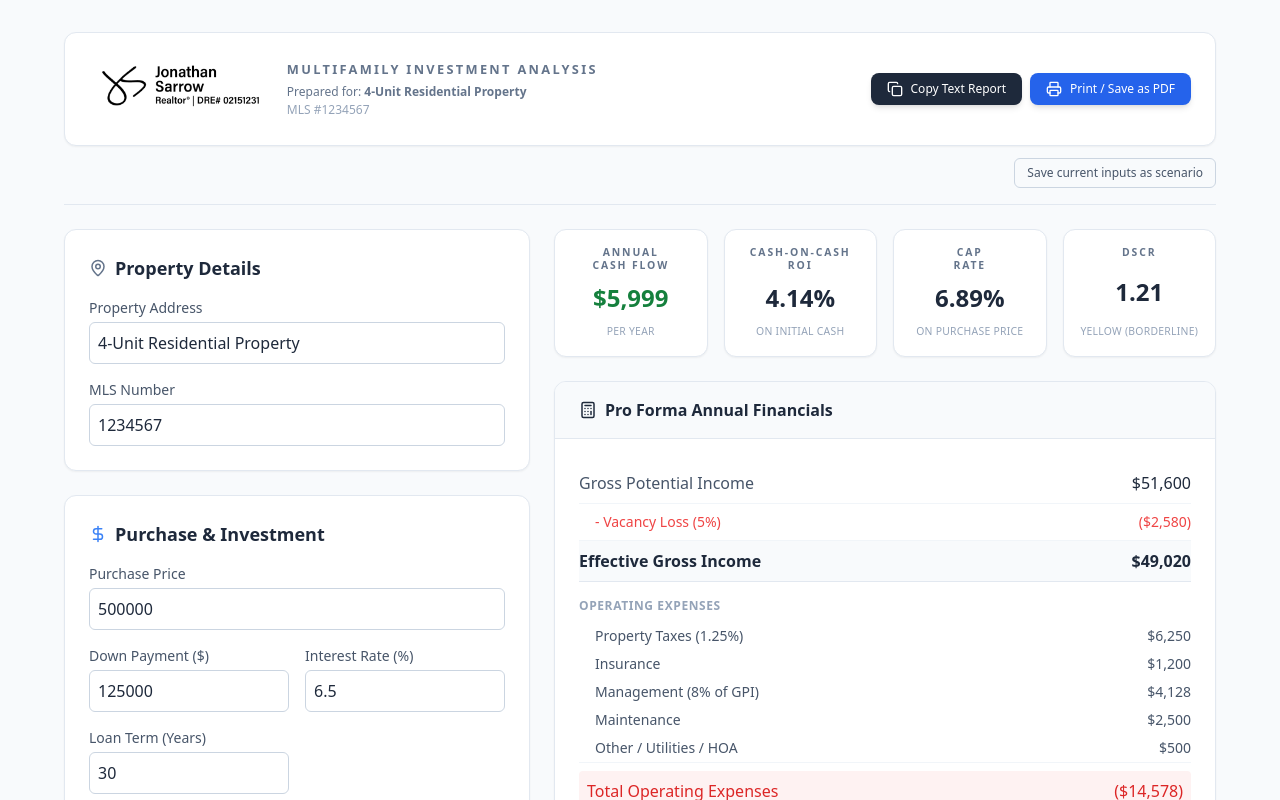
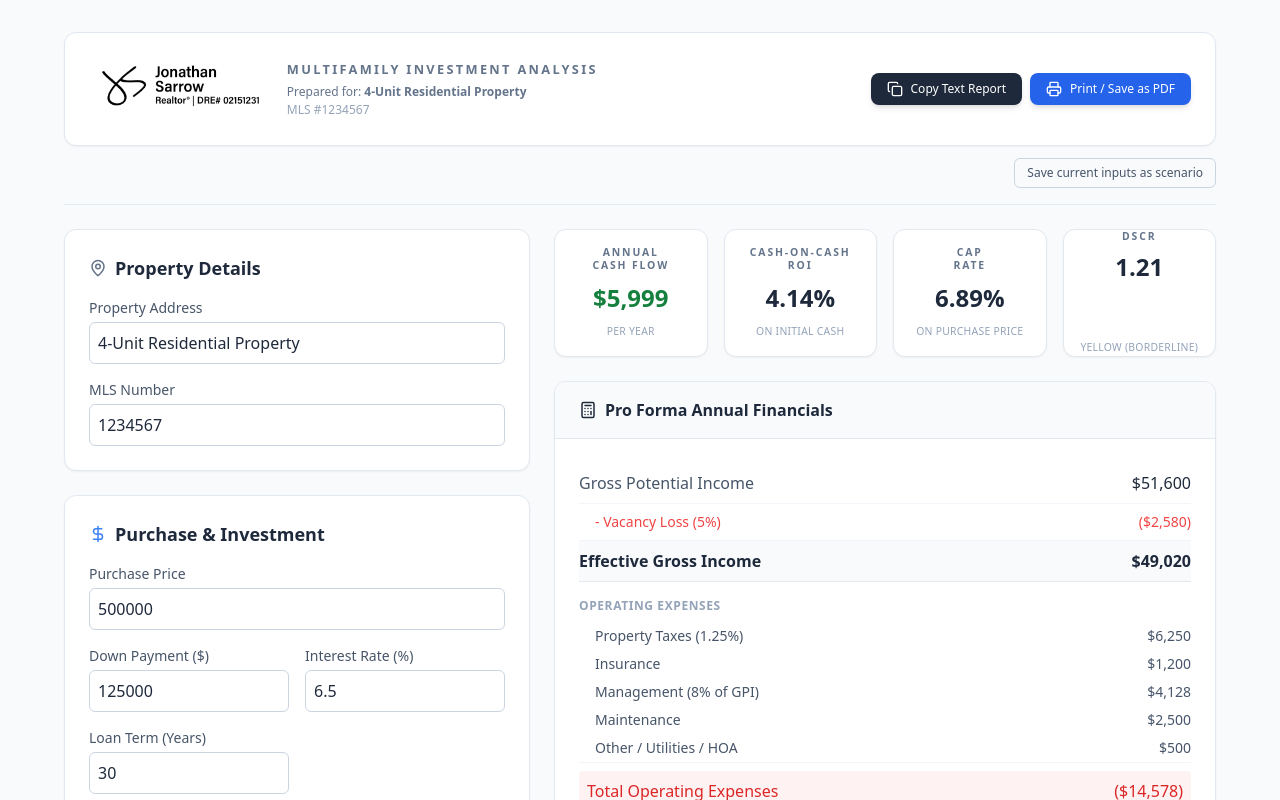
Before and after one commit to Teamsarrow/Multifamily-ROI-analyzer, a React (Vite) app: page / in a window 1280 px wide. Shown: the top 800 px of the page. Built offline with nearby package versions, Linux system fonts and the light colour scheme; the HTML template or start-up script is replaced by a standard one.

Commit message:
Update App.jsx DSCR update

```diff
--- a/src/App.jsx
+++ b/src/App.jsx
@@ -951,21 +951,21 @@ ${unitMixDetails}
     </div>
   </div>
 
-  {/* DSCR */}
-  <div className="bg-white rounded-xl shadow-sm border border-slate-200 text-center grid grid-rows-[auto_1fr_auto] h-32 p-4">
+  {/* DSCR — aligned like other KPIs */}
+<div className="bg-white rounded-xl shadow-sm border border-slate-200 text-center flex flex-col justify-between h-32">
+  <div className="flex flex-col">
     <div className="text-[0.65rem] font-semibold tracking-[0.18em] uppercase text-slate-500 leading-tight">
       DSCR
     </div>
-    <div className="flex items-center justify-center">
-      <span className="text-2xl font-extrabold text-slate-800">
-        {formatNumber(dscr)}
-      </span>
-    </div>
-    <div className="text-[0.65rem] text-slate-400 uppercase tracking-wide">
-      {dscrText}
+    <div className="mt-2 text-2xl font-extrabold text-slate-800">
+      {formatNumber(dscr)}
     </div>
   </div>
- </div>
+  <div className="text-[0.65rem] text-slate-400 uppercase tracking-wide">
+    {dscrText}
+  </div>
+</div>
+</div>
 
           {/* Pro Forma Annual Financials */}
           <div className="bg-white rounded-xl shadow-sm border border-slate-200 overflow-hidden">
```
